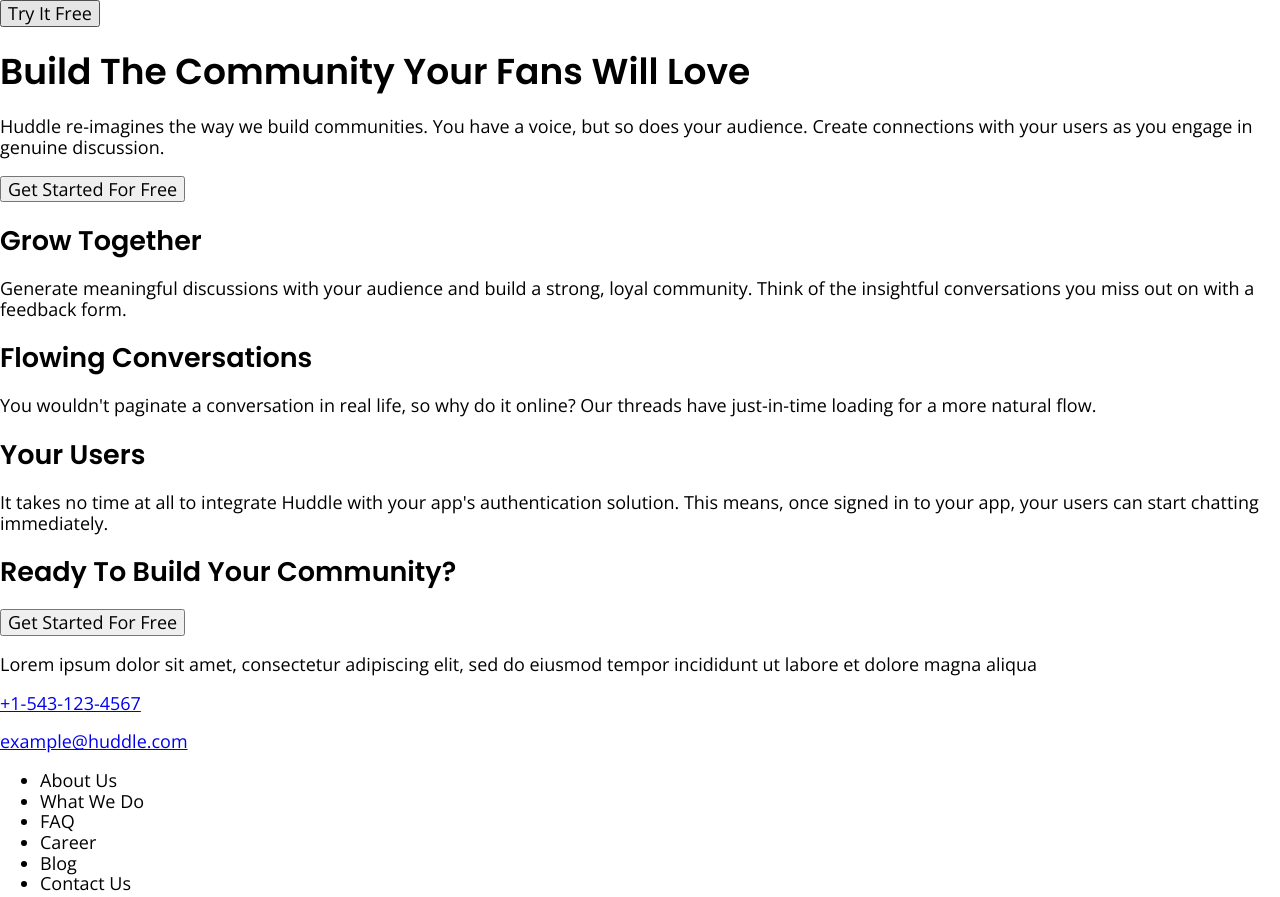
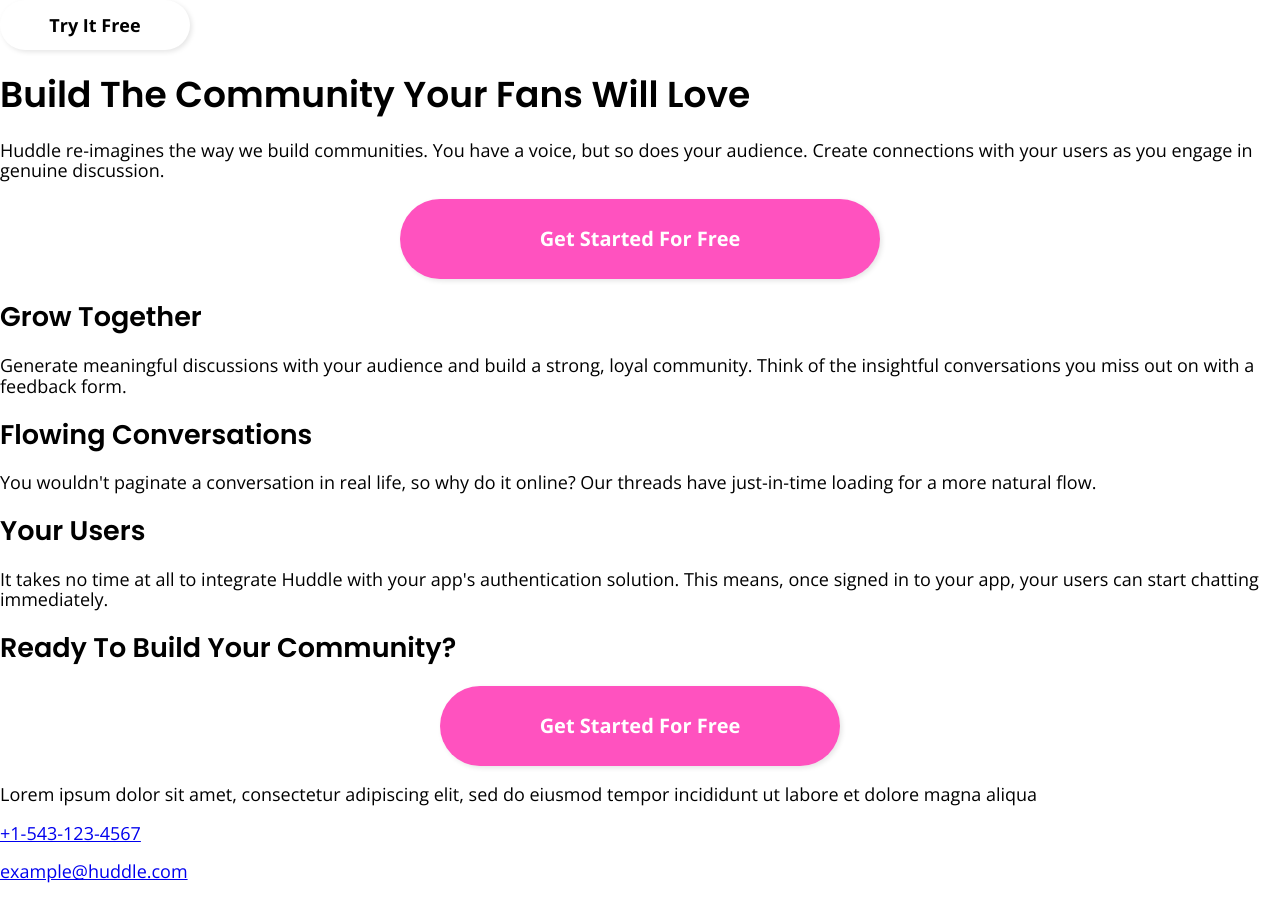
Before and after one commit to niiccolas/fem-huddle-alternating, a plain HTML site: page index.html in a window 1280 px wide. Shown: the top 897 px of the page. Drawn offline with nearby package versions, Linux system fonts and the light colour scheme.

Commit message:
Add button styles

```diff
--- a/assets/css/main.css
+++ b/assets/css/main.css
@@ -13,3 +13,34 @@ h1, h2 {
   font-family: "Poppins", Arial, "Helvetica Neue", Helvetica, sans-serif;
   font-weight: 600;
 }
+
+.btn {
+  height: 80px;
+  width: 400px;
+  border: 0;
+  border-radius: 40px;
+  box-shadow: 2px 2px 5px rgba(0, 0, 0, 0.1);
+}
+
+.btn-primary {
+  background: var(--btn-primary-color);
+  color: white;
+  font-weight: 700;
+  display: block;
+  margin: 0 auto;
+  font-size: 20px;
+}
+
+.btn-secondary {
+  background: var(--btn-secondary-color);
+  font-weight: 700;
+}
+
+.btn-large {
+  width: 480px;
+}
+
+.btn-small {
+  height: 50px;
+  width: 190px;
+}
--- a/index.html
+++ b/index.html
@@ -19,20 +19,20 @@
 </head>
 <body>
   <header>
-    <button>
+    <button class="btn btn-secondary btn-small">
       Try It Free
     </button>
 
-    <h1>
+    <h1 class="display">
       Build The Community Your Fans Will Love
     </h1>
 
-    <p>
+    <p class="lead">
       Huddle re-imagines the way we build communities. You have a voice, but so does your audience.
       Create connections with your users as you engage in genuine discussion.
     </p>
 
-    <button>
+    <button class="btn btn-primary btn-large">
       Get Started For Free
     </button>
   </header>
@@ -75,7 +75,7 @@
         Ready To Build Your Community?
       </h2>
 
-      <button>
+      <button class="btn btn-primary">
         Get Started For Free
       </button>
     </section>
```
